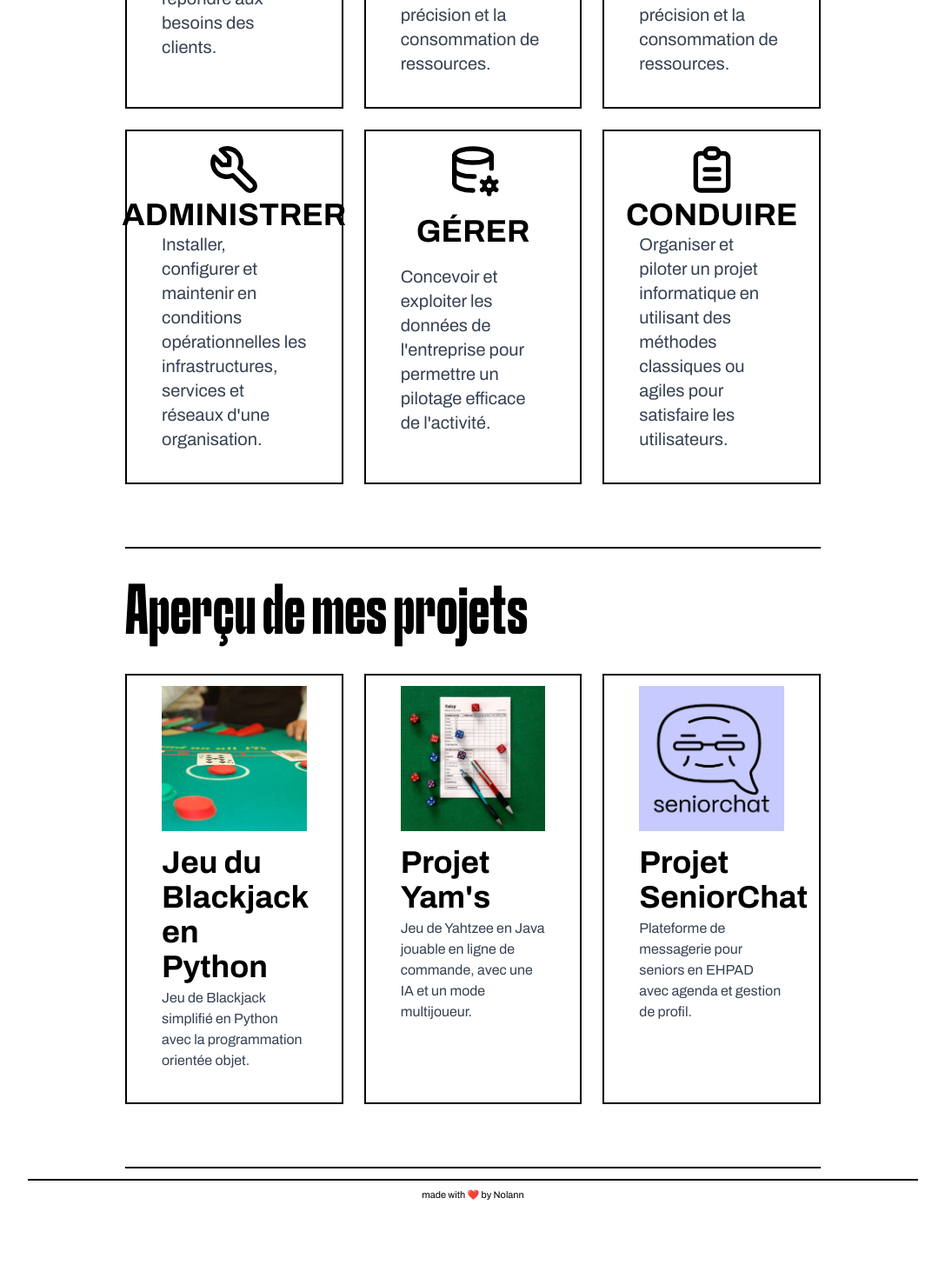
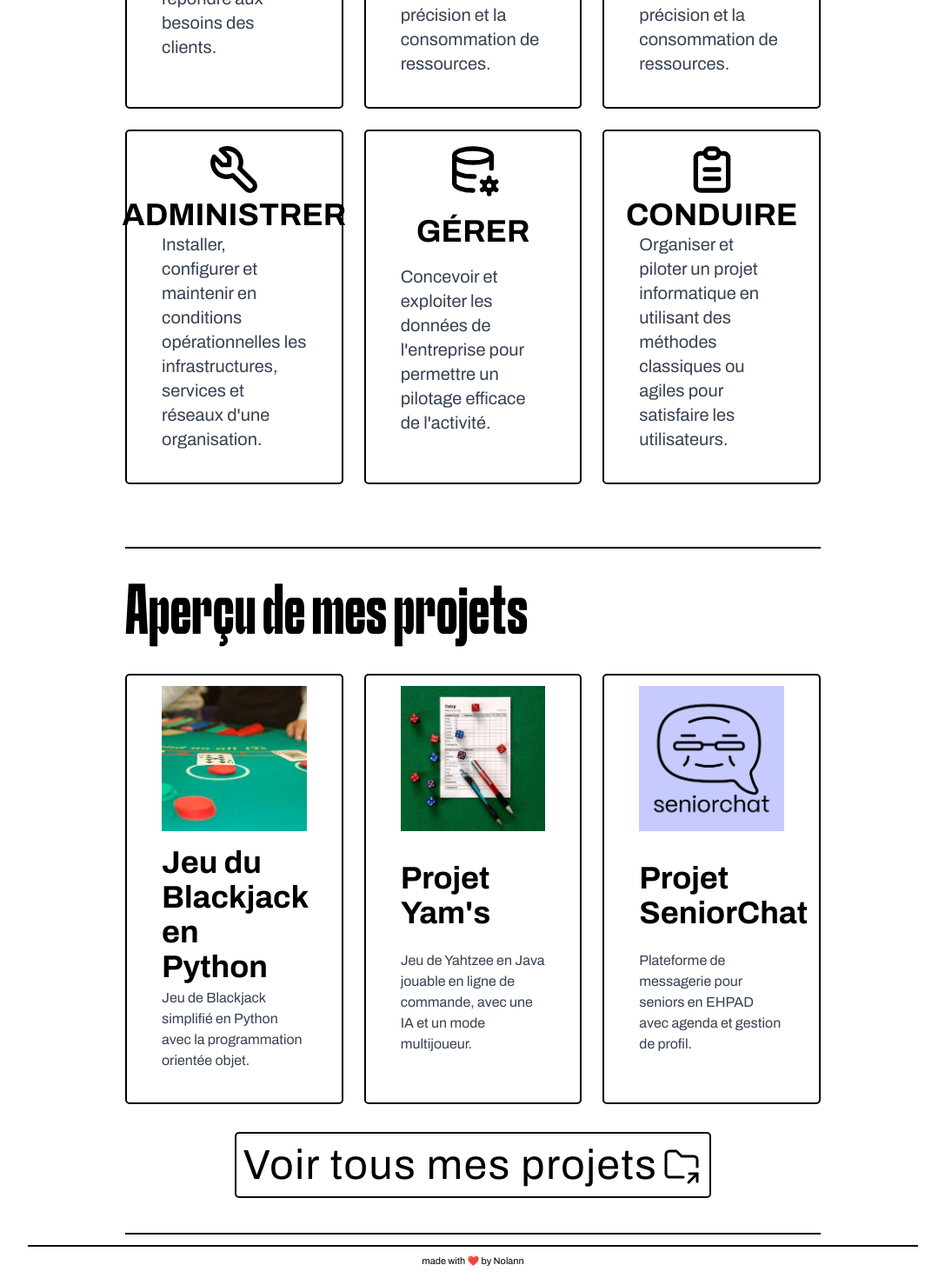
Before and after one commit to Murasakaaa/Portfolio-React, a React (Vite) app in the folder MyPortfolio/: page / in a window 1280 px wide. Shown: the part 1877-3347 px from the top of the page at 87% size, without its empty margins (96-1183 px from the left). Before the commit the page ends 3271 px from the top, so only its background shows below. Built offline with nearby package versions, Linux system fonts and the light colour scheme.

Commit message:
~ projects preview section finished
+ btn to redirect to all projects
~ cards style tweaks
+ added pathname for skills cards to redirect to the right pages later

```diff
--- a/MyPortfolio/src/App.tsx
+++ b/MyPortfolio/src/App.tsx
@@ -22,6 +22,13 @@ function App() {
           <Route path="/projets/yams" element={""} />
           <Route path="/projets/seniorchat" element={""} />
           <Route path="/projets/unesco" element={""} />
+
+          <Route path="/Réaliser" element={""} />
+          <Route path="/Optimiser" element={""} />
+          <Route path="/Collaborer" element={""} />
+          <Route path="/Administrer" element={""} />
+          <Route path="/Gérer" element={""} />
+          <Route path="/Conduire" element={""} />
         </Routes>
         <Footer />
       </div>
--- a/MyPortfolio/src/components/SkillCard.tsx
+++ b/MyPortfolio/src/components/SkillCard.tsx
@@ -1,21 +1,35 @@
 import type { ReactNode } from "react";
 import { IconArrowNarrowRight } from "@tabler/icons-react";
+import { Link } from "react-router-dom";
 
 interface SkillCardProps {
   icon: ReactNode;
   title: string;
   desc: string;
+  pathname: string;
 }
 
-export default function SkillCard({ icon, title, desc }: SkillCardProps) {
+export default function SkillCard({
+  icon,
+  title,
+  desc,
+  pathname,
+}: SkillCardProps) {
   return (
-    <div className="flex group flex-col items-center justify-between box-border border-2 border-black px-10 py-3 h-full hover:outline-2 hover:outline-black transition-all duration-50 hover:cursor-pointer">
+    <Link
+      to={"/" + pathname}
+      className="flex group flex-col items-center justify-between box-border border-2 border-black rounded-[0.313rem] px-10 py-3 h-full hover:outline-2 hover:outline-black transition-all duration-50"
+    >
       {icon}
-      <p className="font-bold font-archivo text-4xl uppercase max-sm:text-3xl">{title}</p>
-      <p className="font-archivo text-xl text-gray-700 max-sm:text-lg">{desc}</p>
+      <p className="font-bold font-archivo text-4xl uppercase max-sm:text-3xl">
+        {title}
+      </p>
+      <p className="font-archivo text-xl text-gray-700 max-sm:text-lg">
+        {desc}
+      </p>
       <div className="flex justify-end w-full">
-        <IconArrowNarrowRight className="opacity-0 group-hover:opacity-100 max-sm:opacity-100"/>
+        <IconArrowNarrowRight className="opacity-0 group-hover:opacity-100 max-sm:opacity-100" />
       </div>
-    </div>
+    </Link>
   );
 }
--- a/MyPortfolio/src/components/projectPreviewCard.tsx
+++ b/MyPortfolio/src/components/projectPreviewCard.tsx
@@ -17,7 +17,7 @@ export default function ProjPreviewCard({
   return (
     <Link
       to={"/projets/" + path}
-      className="flex group flex-col box-border border-2 border-black px-10 py-3 h-full hover:outline-2 hover:outline-black transition-all duration-50"
+      className="flex group flex-col justify-between box-border border-2 border-black rounded-[0.313rem] px-10 py-3 h-full hover:outline-2 hover:outline-black transition-all duration-50"
     >
       <img src={img} alt="illustration du projet" />
 
--- a/MyPortfolio/src/pages/homePage/ProjectsPreviewSection.tsx
+++ b/MyPortfolio/src/pages/homePage/ProjectsPreviewSection.tsx
@@ -1,6 +1,8 @@
 import { Box, Grid } from "@mui/material";
 import ProjPreviewCard from "../../components/projectPreviewCard";
 import projects_preview from "../../data/projects_previews.json";
+import { IconFolderShare } from "@tabler/icons-react";
+import { Link } from "react-router-dom";
 
 export const ProjectsPreviewSection = () => {
   return (
@@ -20,6 +22,21 @@ export const ProjectsPreviewSection = () => {
           ))}
         </Grid>
       </Box>
+      <div className="font-archivo flex justify-center">
+        <Link
+          to="/projets"
+          className="border-2 rounded-[0.313rem] w-fit flex items-center gap-1 px-2 tracking-widest cursor-pointer bg-white hover:bg-black transition-colors duration-300 group max-sm:tracking-normal"
+        >
+          <p className="font-archivo text-[3rem] text-black group-hover:text-white transition-colors duration-200 max-sm:text-3xl">
+            Voir tous mes projets
+          </p>
+          <IconFolderShare
+            size={48}
+            stroke={1.5}
+            className="text-black group-hover:text-white transition-colors duration-200"
+          />
+        </Link>
+      </div>
     </section>
   );
 };
--- a/MyPortfolio/src/pages/homePage/SkillsSection.tsx
+++ b/MyPortfolio/src/pages/homePage/SkillsSection.tsx
@@ -15,36 +15,42 @@ const SkillsList = [
     icon: <IconCode size={64} />,
     title: "Réaliser",
     desc: "Concevoir, coder, tester et intégrer des solutions informatiques pour répondre aux besoins des clients.",
+    pathname: "realiser",
   },
   {
     id: 2,
     icon: <IconBolt size={64} />,
     title: "Optimiser",
     desc: "Proposer des applications informatiques performantes en analysant le temps d'exécution, la précision et la consommation de ressources.",
+    pathname: "optimiser",
   },
   {
     id: 3,
     icon: <IconUsers size={64} />,
     title: "Collaborer",
     desc: "Proposer des applications informatiques performantes en analysant le temps d'exécution, la précision et la consommation de ressources.",
+    pathname: "collaborer",
   },
   {
     id: 4,
     icon: <IconTool size={64} />,
     title: "Administrer",
     desc: "Installer, configurer et maintenir en conditions opérationnelles les infrastructures, services et réseaux d'une organisation.",
+    pathname: "administrer",
   },
   {
     id: 5,
     icon: <IconDatabaseCog size={64} />,
     title: "Gérer",
     desc: "Concevoir et exploiter les données de l'entreprise pour permettre un pilotage efficace de l'activité.",
+    pathname: "gerer",
   },
   {
     id: 6,
     icon: <IconClipboardText size={64} />,
     title: "Conduire",
     desc: "Organiser et piloter un projet informatique en utilisant des méthodes classiques ou agiles pour satisfaire les utilisateurs.",
+    pathname: "conduire",
   },
 ];
 
@@ -74,6 +80,7 @@ export const SkillsSection = () => {
                 icon={skill.icon}
                 title={skill.title}
                 desc={skill.desc}
+                pathname={skill.pathname}
               />
             </Grid>
           ))}
```
Also changed, not shown: 1 other file (tests, documents, lock files or other folders).
